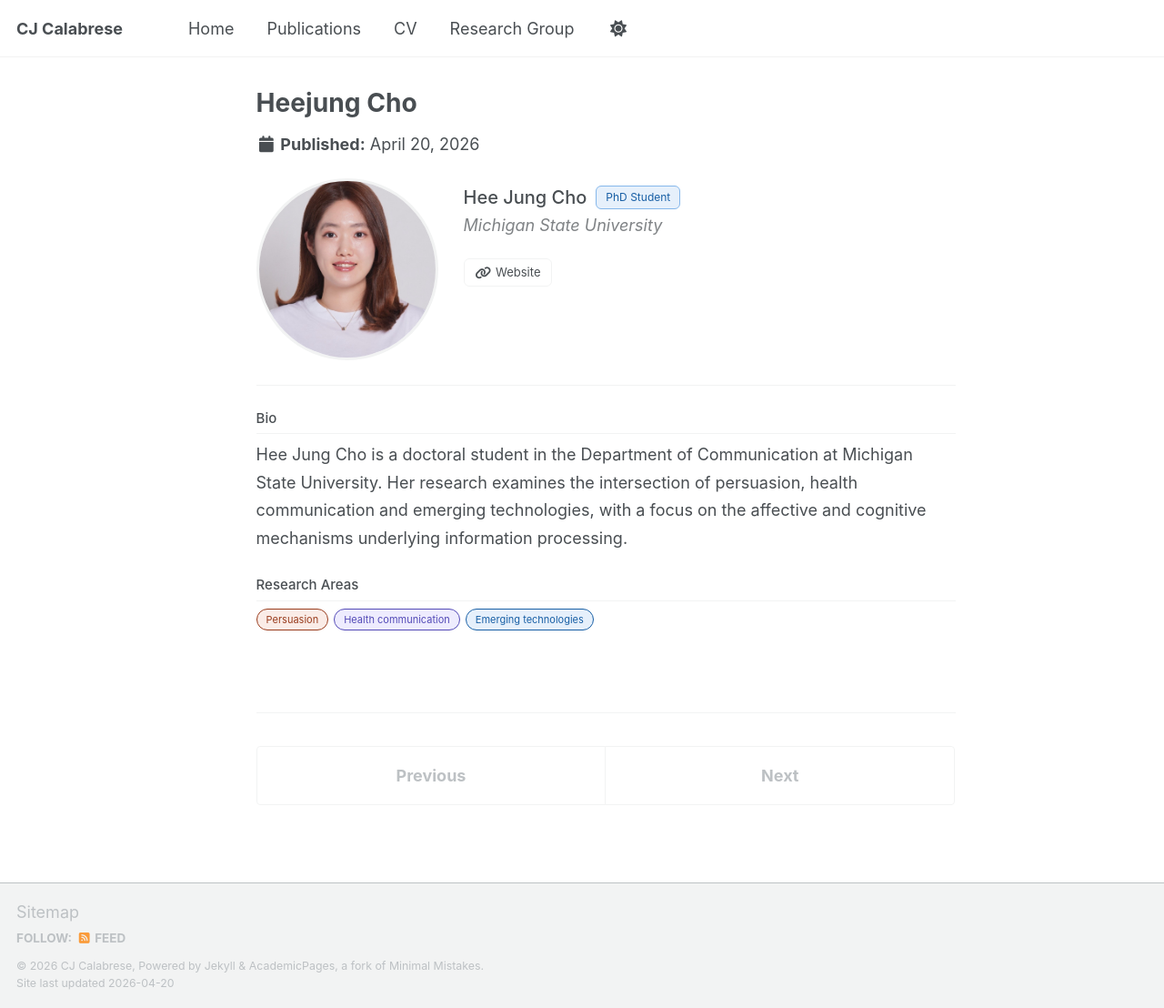
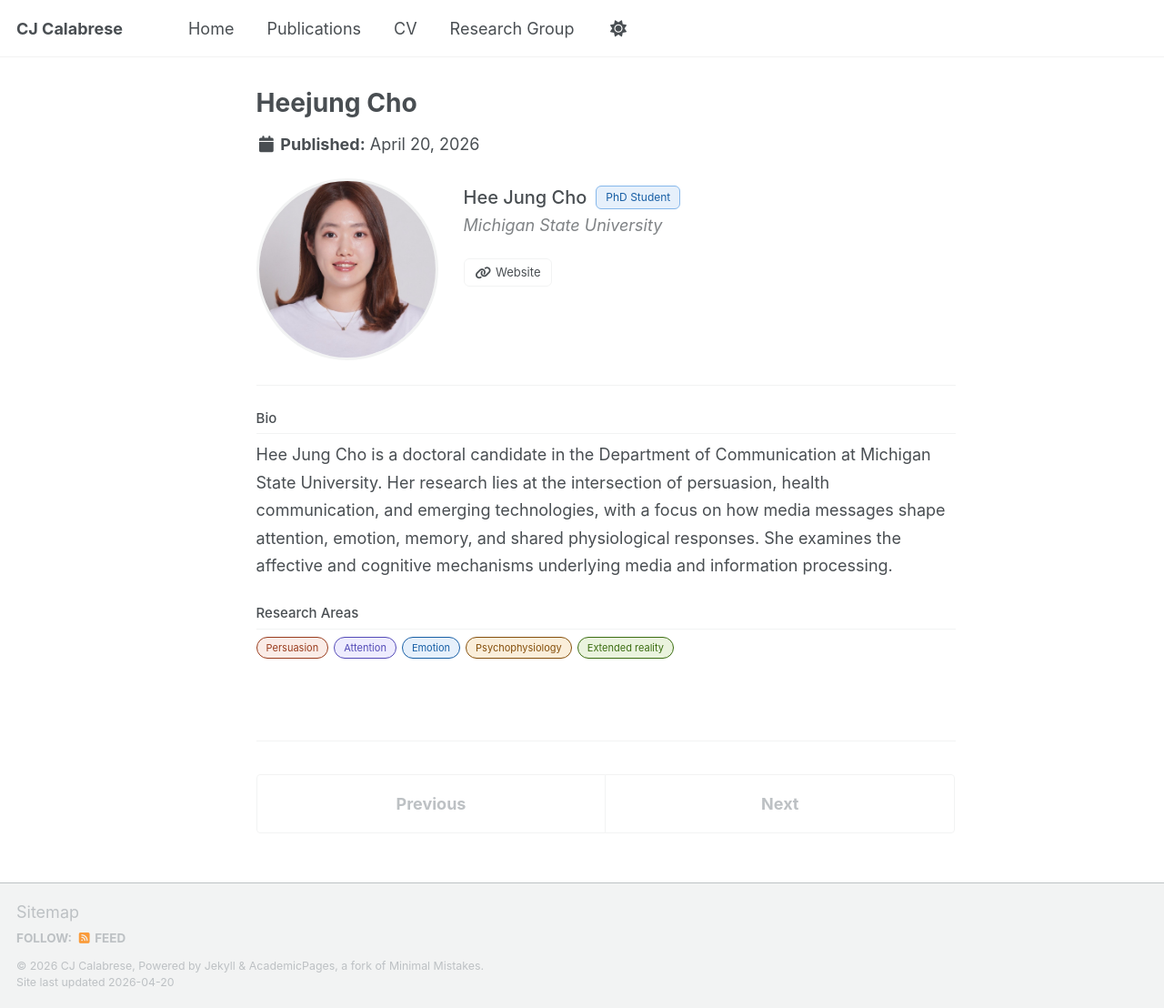
Before and after one commit to cjcalabresephd/cjcalabresephd.github.io, a Jekyll site: the page built from _people/heejung-cho.md, in a window 1280 px wide and 1108 px high. Shown: the whole window at 91% size. Built offline with Jekyll 4.4.1, drawn with Linux system fonts in a browser that asks for light colours; a script bundle is joined from its source files by our own code; library files that are not in the unit come from our copies.

Commit message:
Update heejung-cho.md

```diff
--- a/_people/heejung-cho.md
+++ b/_people/heejung-cho.md
@@ -34,7 +34,7 @@ layout: single
   <div class="pcp-section">
     <h2 class="pcp-section-title">Bio</h2>
     <p class="pcp-bio">
-     Hee Jung Cho is a doctoral student in the Department of Communication at Michigan State University. Her research examines the intersection of persuasion, health communication and emerging technologies, with a focus on the affective and cognitive mechanisms underlying information processing.
+     Hee Jung Cho is a doctoral candidate in the Department of Communication at Michigan State University. Her research lies at the intersection of persuasion, health communication, and emerging technologies, with a focus on how media messages shape attention, emotion, memory, and shared physiological responses. She examines the affective and cognitive mechanisms underlying media and information processing.
  </p>
   </div>
 
@@ -42,8 +42,10 @@ layout: single
     <h2 class="pcp-section-title">Research Areas</h2>
     <div class="research-chips">
       <span class="chip chip-orange">Persuasion</span>
-      <span class="chip chip-purple">Health communication</span>
-      <span class="chip chip-blue">Emerging technologies</span>
+      <span class="chip chip-purple">Attention</span>
+      <span class="chip chip-blue">Emotion</span>
+      <span class="chip chip-yellow">Psychophysiology</span>
+      <span class="chip chip-green">Extended reality</span>
     </div>
   </div>
 
```
